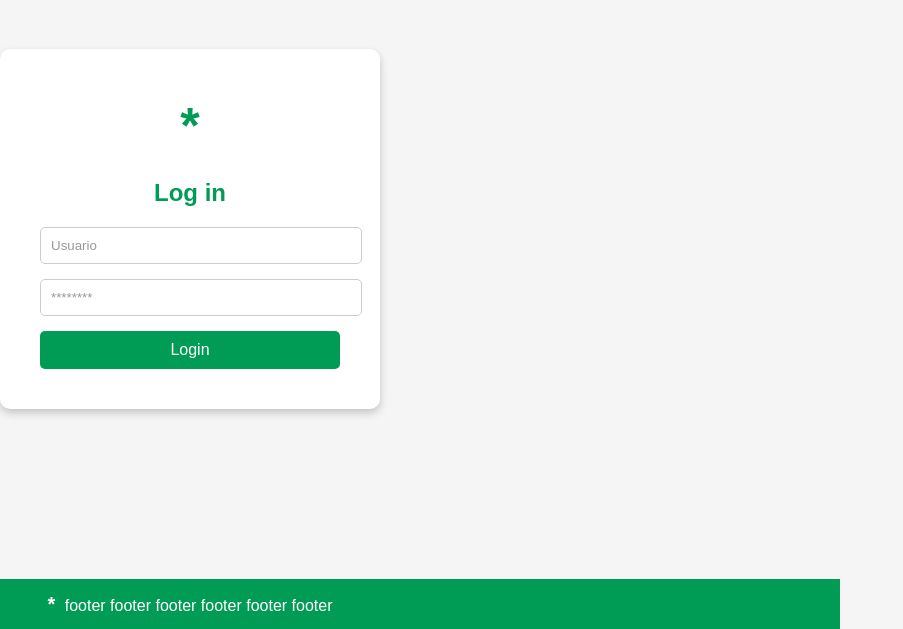
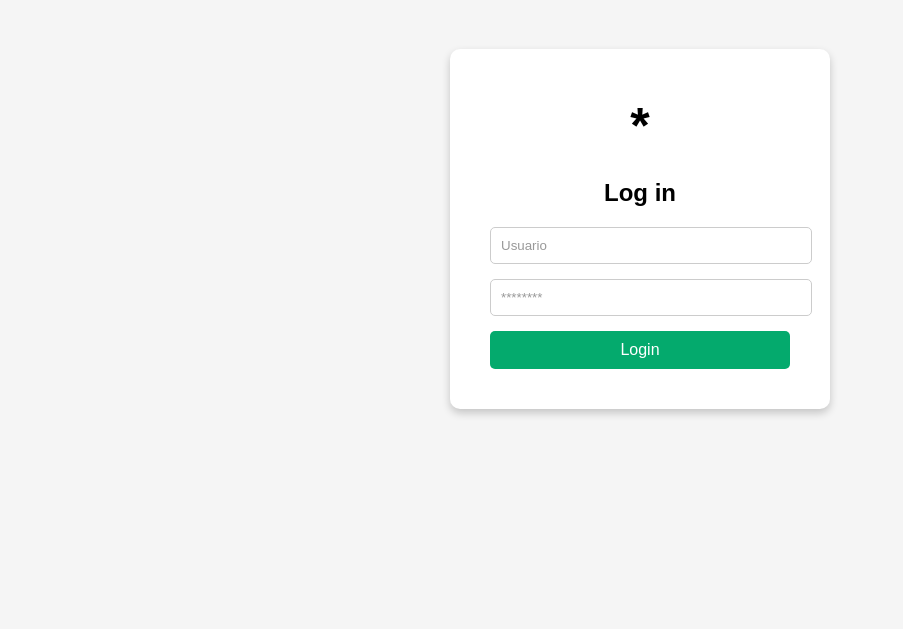
Before and after one commit to F5-TechCamp-P1/proyecto6-codehub-FE, a React (Vite) app: page / in a window 1280 px wide. Shown: the part 171-800 px from the top of the page, without its empty margins (0-903 px from the left). Built offline with nearby package versions, Linux system fonts and the light colour scheme.

Commit message:
landing_update+styles

```diff
--- a/src/LandingPage.css
+++ b/src/LandingPage.css
@@ -3,14 +3,17 @@ body {
   padding: 0;
   background-color: #f5f5f5;
   font-family: Arial, sans-serif;
+  display: flex;
+  justify-content: center;
+  align-items: center;
+  height: 100vh;
 }
 
 .container {
   display: flex;
   flex-direction: column;
-  justify-content: center;
   align-items: center;
-  height: 100vh;
+  width: 100%;
 }
 
 .login-box {
@@ -25,14 +28,14 @@ body {
 .logo {
   font-size: 50px;
   font-weight: bold;
-  color:#009c56;
+  color: #000;
 }
 
 .title {
   font-size: 24px;
   font-weight: bold;
   margin-bottom: 20px;
-  color:#009c56;
+  color: #000;
 }
 
 .input-field {
@@ -52,7 +55,7 @@ body {
 .login-button {
   width: 100%;
   padding: 10px;
-  background-color: #009c56;
+  background-color: #04AA6D;
   color: white;
   border: none;
   border-radius: 5px;
@@ -61,17 +64,18 @@ body {
 }
 
 .login-button:hover {
-  background-color: #007a44;
+  background-color: #04AA6D;
 }
 
+
 .footer {
-  background-color: #009c56;
-  color: #ffffff;
+  background-color: #1a1a1a;
+  color: white;
   text-align: center;
   padding: 10px;
-  width: 100%;
-  position: absolute;
-  bottom: 0;
+  width: 300px;
+  margin-top: 10px;
+  border-radius: 5px;
 }
 
 .footer-logo {
--- a/src/LandingPage.jsx
+++ b/src/LandingPage.jsx
@@ -11,9 +11,6 @@ const LandingPage = () => {
         <input type="password" placeholder="********" className="input-field" />
         <button className="login-button">Login</button>
       </div>
-      <footer className="footer">
-        <span className="footer-logo">*</span> footer footer footer footer footer footer
-      </footer>
     </div>
   );
 };
```
